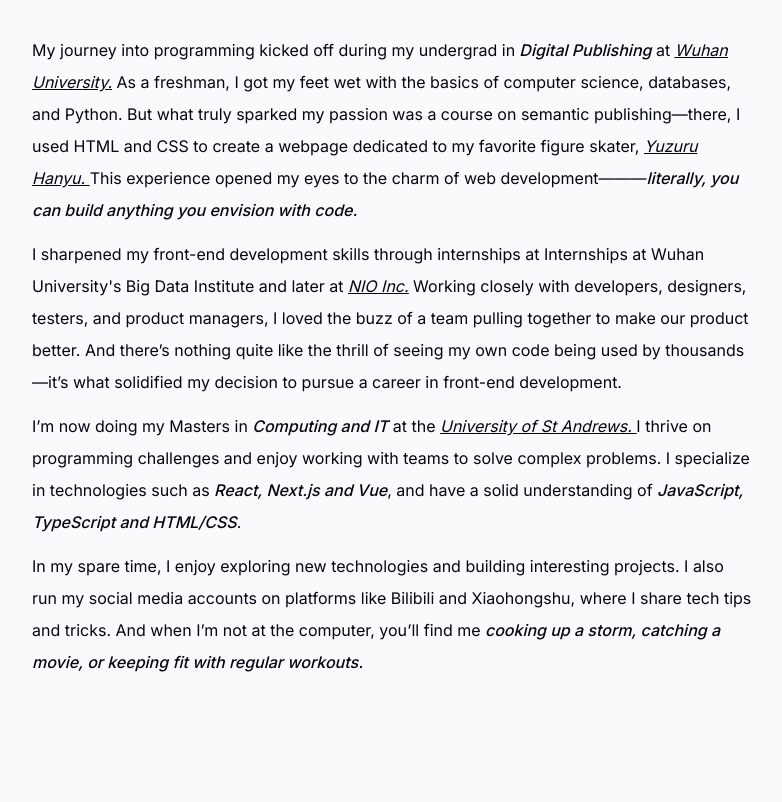
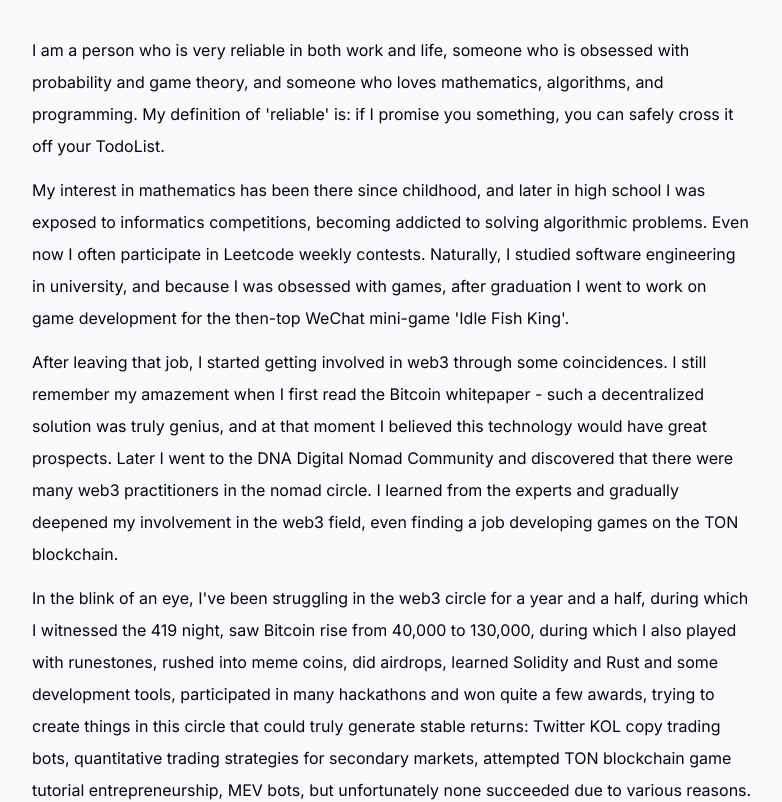
Before and after one commit to cmu-ruoyan-lgl/ruoyan, a Next.js app: page /en in a window 1280 px wide. Shown: the part 880-1682 px from the top of the page, without its empty margins (248-1030 px from the left). Built offline with nearby package versions, Linux system fonts and the light colour scheme; no server answers.

Commit message:
content(about): update hardcoded English description with translated web3 journey content

```diff
--- a/components/About.tsx
+++ b/components/About.tsx
@@ -48,81 +48,23 @@
       ) : (
         <>
           <p className="mb-3">
-            My journey into programming kicked off during my undergrad in
-            <span className="font-medium italic">
-              {" "}
-              Digital Publishing
-            </span> at {}
-            <span className="italic underline">
-              <a
-                href="https://en.wikipedia.org/wiki/Wuhan_University"
-                target="_blank"
-              >
-                Wuhan University.
-              </a>
-            </span>{" "}
-            As a freshman, I got my feet wet with the basics of computer
-            science, databases, and Python. But what truly sparked my passion
-            was a course on semantic publishing—there, I used HTML and CSS to
-            create a webpage dedicated to my favorite figure skater,{" "}
-            <a
-              href="https://en.wikipedia.org/wiki/Yuzuru_Hanyu"
-              target="_blank"
-              className="italic underline"
-            >
-              Yuzuru Hanyu.{" "}
-            </a>
-            This experience opened my eyes to the charm of web development———
-            <span className="font-medium italic">
-              literally, you can build anything you envision with code.
-            </span>
+            I am a person who is very reliable in both work and life, someone who is obsessed with probability and game theory, and someone who loves mathematics, algorithms, and programming. My definition of 'reliable' is: if I promise you something, you can safely cross it off your TodoList.
           </p>
 
           <p className="mb-3">
-            I sharpened my front-end development skills through internships at
-            Internships at Wuhan University&apos;s Big Data Institute and later
-            at{" "}
-            <span className="italic underline">
-              <a href="https://www.nio.com/careers" target="_blank">
-                {" "}
-                NIO Inc.
-              </a>
-            </span>{" "}
-            Working closely with developers, designers, testers, and product
-            managers, I loved the buzz of a team pulling together to make our
-            product better. And there’s nothing quite like the thrill of seeing
-            my own code being used by thousands—it’s what solidified my decision
-            to pursue a career in front-end development.
+            My interest in mathematics has been there since childhood, and later in high school I was exposed to informatics competitions, becoming addicted to solving algorithmic problems. Even now I often participate in Leetcode weekly contests. Naturally, I studied software engineering in university, and because I was obsessed with games, after graduation I went to work on game development for the then-top WeChat mini-game 'Idle Fish King'.
           </p>
 
           <p className="mb-3">
-            I’m now doing my Masters in
-            <span className="font-medium italic"> Computing and IT</span> at the{" "}
-            <span className="italic underline">
-              <a href="https://www.st-andrews.ac.uk/" target="_blank">
-                University of St Andrews.{" "}
-              </a>
-            </span>
-            I thrive on programming challenges and enjoy working with teams to
-            solve complex problems. I specialize in technologies such as
-            <span className="font-medium italic"> React, Next.js and Vue</span>,
-            and have a solid understanding of{" "}
-            <span className="font-medium italic">
-              JavaScript, TypeScript and HTML/CSS
-            </span>
-            .{" "}
+            After leaving that job, I started getting involved in web3 through some coincidences. I still remember my amazement when I first read the Bitcoin whitepaper - such a decentralized solution was truly genius, and at that moment I believed this technology would have great prospects. Later I went to the DNA Digital Nomad Community and discovered that there were many web3 practitioners in the nomad circle. I learned from the experts and gradually deepened my involvement in the web3 field, even finding a job developing games on the TON blockchain.
+          </p>
+
+          <p className="mb-3">
+            In the blink of an eye, I've been struggling in the web3 circle for a year and a half, during which I witnessed the 419 night, saw Bitcoin rise from 40,000 to 130,000, during which I also played with runestones, rushed into meme coins, did airdrops, learned Solidity and Rust and some development tools, participated in many hackathons and won quite a few awards, trying to create things in this circle that could truly generate stable returns: Twitter KOL copy trading bots, quantitative trading strategies for secondary markets, attempted TON blockchain game tutorial entrepreneurship, MEV bots, but unfortunately none succeeded due to various reasons.
           </p>
 
           <p>
-            In my spare time, I enjoy exploring new technologies and building
-            interesting projects. I also run my social media accounts on
-            platforms like Bilibili and Xiaohongshu, where I share tech tips and
-            tricks. And when I’m not at the computer, you’ll find me
-            <span className="font-medium italic">
-              {" "}
-              cooking up a storm, catching a movie, or keeping fit with regular
-              workouts.
-            </span>
+            In 2024, I met Brother Sao, who has been in the circle for a long time and is also someone with faith in decentralization, and happens to be an alumnus from my dream university CMU. During casual conversation, I learned he was working on an AI-based quantitative strategy workflow, a visual strategy generation tool that allows people who don't understand code to generate trading strategies. I was certain this was a very promising project, so I joined as a part-time developer. It's still in development, but has already received high praise and awards at many hackathons. Currently, I am preparing for web3 job hunting, wanting to enter web3 project teams for deep learning, hoping to get a job with growth potential.
           </p>
         </>
       )}
```
